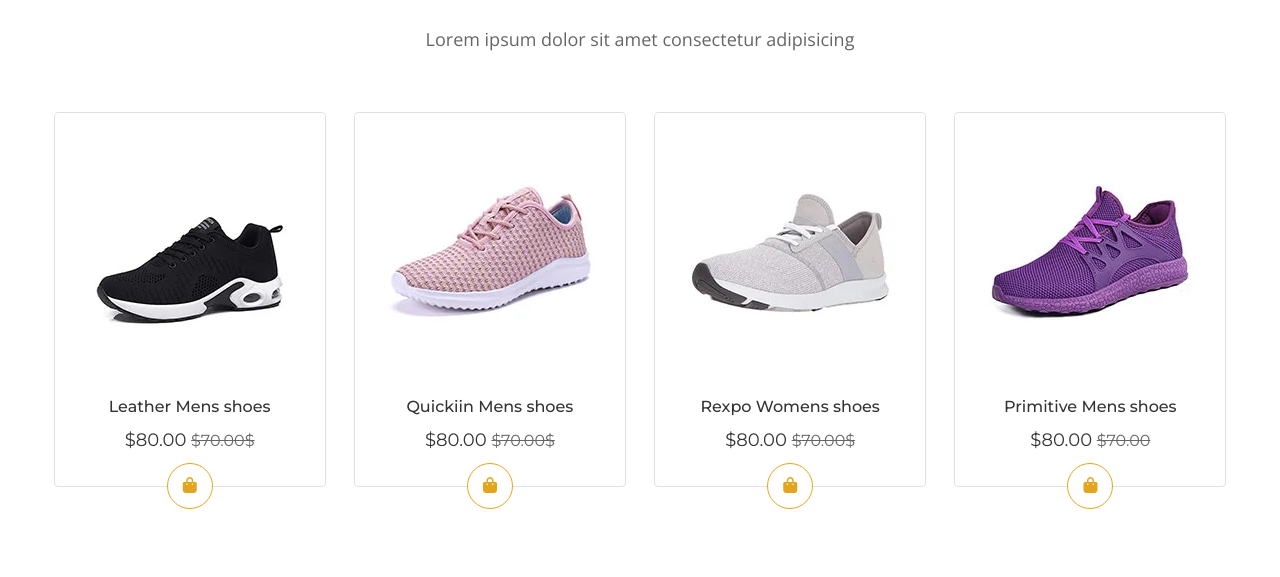
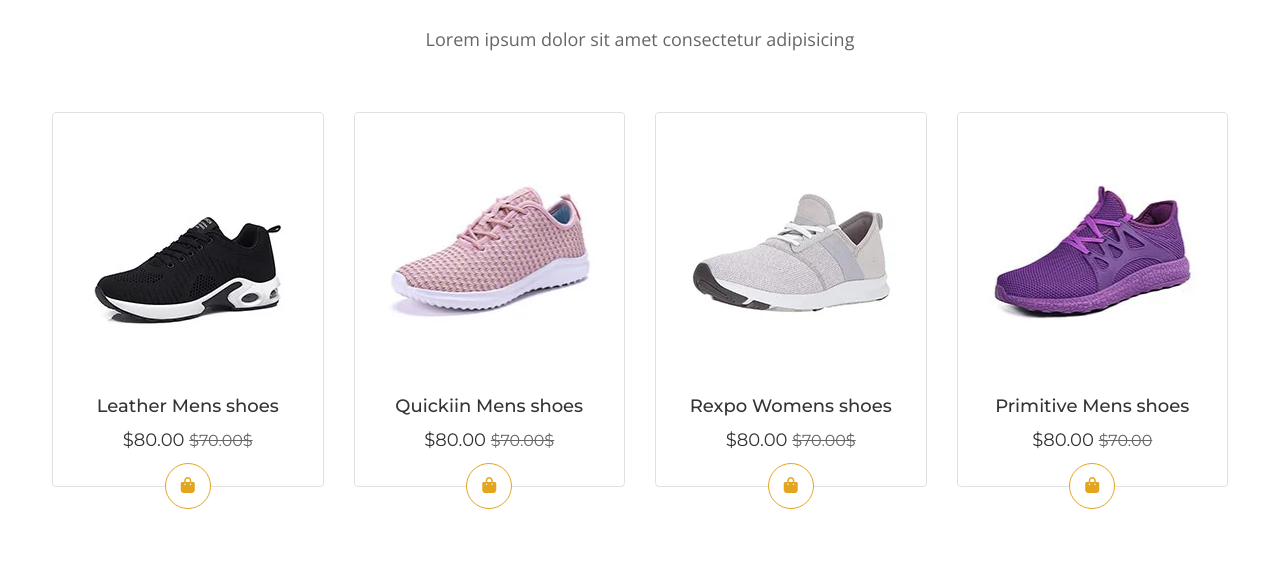
Before and after one commit to SabirQ/Front_Project, a website: page project/index.html in a window 1280 px wide. Shown: the part 912-1489 px from the top of the page. Drawn offline with nearby package versions, Linux system fonts and the light colour scheme.

Commit message:
main-products carousel's bugs fixed

```diff
--- a/project/assets/js/main.js
+++ b/project/assets/js/main.js
@@ -143,7 +143,7 @@ function stickyHeader() {
 }
 $('.main-products__container__row__carousel').owlCarousel({
   loop:true,
-  margin:1,
+  margin:30,
   nav:true,
   responsive:{
       0:{
--- a/project/assets/scss/main.scss
+++ b/project/assets/scss/main.scss
@@ -1283,9 +1283,6 @@ display: flex;
               margin-bottom: 5px;
               font-size: 18px;
             }
-            p{
-            }
-
           }
         }
       }
@@ -1310,14 +1307,8 @@ display: flex;
 }
 // section main-products starts//////////////////////////////////////////
 .product-prototype{
-
-min-width: 270px;
-max-height: 466px;
-min-height: 360px;
-margin-left: 50px;
  position: relative;
- height: fit-content;
- width: fit-content;
+ width: 100%;
  border: 1px solid $borderColor;
  border-radius: 4px;
  background-color: #fff;
@@ -1328,6 +1319,7 @@ margin-left: 50px;
 
  &:hover{
    border-color: $main;
+   cursor: pointer;
    .product-prototype__image{
      img{
        transform: scale(1.2);
@@ -1349,18 +1341,19 @@ margin-left: 50px;
  }
   &__image{
     overflow: hidden;
-    height: fit-content;
-    width: fit-content;
+    max-width: 100%;
     border-radius: 4px;
     &__img{
-      transition: all 0.3s linear;
+     max-width: 100%;
+     margin: 0 auto;
+     transition: all 0.3s linear;
     }
   }
   &__info{
     text-align: center;
     &__name{
       &__link{
-        @include Monserrat($listTitleColor,16px);
+        @include Monserrat($listTitleColor,18px);
         font-weight: 500;
         transition: all 0.2s linear;
         &:hover{
@@ -1371,9 +1364,6 @@ margin-left: 50px;
     &__actual-price{
       color: $listTitleColor;
       font-size: 18px;
-    }
-    &__old-price{
-
     }
   }
   &__buttons{
@@ -1426,20 +1416,12 @@ margin-left: 50px;
     }
 
   }
-
-
-
 }
 
 .main-products{
-  padding: 80px 0;
-  @media (max-width: 768px)
-     {
-      padding: 62px 0;
-    }
-
+  @include pagesPadding;
   &__container{
-   @include containerResponse;
+   @include container;
     &__row{
       @include rowResponse;
       &__title{
@@ -1456,6 +1438,7 @@ margin-left: 50px;
         }
       }
       &__carousel{
+
         &:hover{
           .owl-nav{
             .owl-prev{
@@ -1468,8 +1451,6 @@ margin-left: 50px;
 
 
         }
-        padding: 0 !important;
-        width: 100% !important;
         .owl-dots{
           display: none;
         }
@@ -1478,7 +1459,7 @@ margin-left: 50px;
             @include hidden;
             border-radius: 0;
             left: 2%;
-            top: 44%;
+            top: 48%;
             position: absolute;
             background-color:$inputColor !important;
             transition: all 0.2s linear;
@@ -1501,7 +1482,7 @@ margin-left: 50px;
             border-radius: 0;
             position: absolute;
             right: 2%;
-            top: 44%;
+            top: 48%;
             background-color:$inputColor !important;
             transition: all 0.2s linear;
             height: 46px;
@@ -1520,42 +1501,8 @@ margin-left: 50px;
           }
         }
         .product-prototype{
-          margin: 0 25px 30px 15px !important;
-          margin-bottom: 40px;
-          @media (min-width: 576px)
-          {
-            min-width: 45% !important;
-            padding: 0;
-            margin: 0 auto 30px auto !important;
-
-          }
-          @media (max-width: 575px)
-          {
-            min-width: 95% !important;
-              padding: 0;
-              margin: 0 auto 30px auto !important;
-          }
-
-          @media (min-width: 992px)
-           {
-              min-width: 33% !important;
-              padding: 0;
-              margin: 0 auto 30px auto !important;
-          }
-          @media (min-width: 1200px)
-           {
-              max-width: 1200px;
-          }
-        }
-        .owl-stage-outer{
-
-          .active{
-
-          }
-          .owl-item{
-
-
-          }
+          margin: 0 auto 30px auto !important;
+
 
         }
       }
--- a/project/assets/scss/pages/contactus.scss
+++ b/project/assets/scss/pages/contactus.scss
@@ -152,9 +152,6 @@
                                     }
                                 }
                             }
-                            &__article{
-
-                            }
                         }
                     }
                 }
--- a/project/index.html
+++ b/project/index.html
@@ -1078,6 +1078,7 @@
                         </p>
                     </div>
                     <div class="owl-carousel owl-theme main-products__container__row__carousel">
+                        <div class="item">
                             <div class="product-prototype ">
                                 <div class="product-prototype__image">
                                     <img src="assets/images/products/product-1.webp" alt="product"
@@ -1116,6 +1117,8 @@
                                 </div>
 
                             </div>
+                        </div>
+                        <div class="item">
                             <div class="product-prototype ">
                                 <div class="product-prototype__image">
                                     <img src="assets/images/products/product-2.webp" alt="product"
@@ -1153,6 +1156,8 @@
                                 </div>
 
                             </div>
+                        </div>
+                        <div class="item">
                             <div class="product-prototype ">
                                 <div class="product-prototype__image">
                                     <img src="assets/images/products/product-3.webp" alt="product"
@@ -1190,6 +1195,8 @@
                                 </div>
 
                             </div>
+                        </div>
+                        <div class="item">
                             <div class="product-prototype ">
                                 <div class="product-prototype__image">
                                     <img src="assets/images/products/product-4.webp" alt="product"
@@ -1227,6 +1234,8 @@
                                 </div>
 
                             </div>
+                        </div>
+                        <div class="item">
                             <div class="product-prototype ">
                                 <div class="product-prototype__image">
                                     <img src="assets/images/products/product-5.webp" alt="product"
@@ -1264,6 +1273,7 @@
                                     </button>
                                 </div>
 
+                            </div>
                         </div>
                     </div>
                 </div>
```
Also changed, not shown: project/assets/css/main.css. Lines whose indentation alone changed are shown as unchanged.
